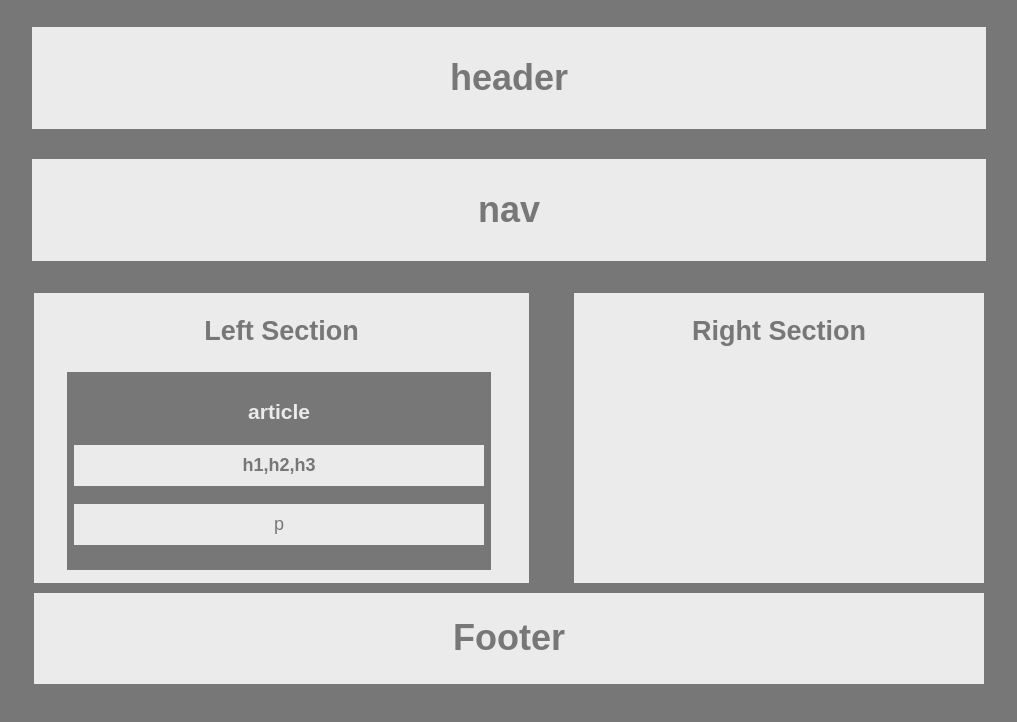
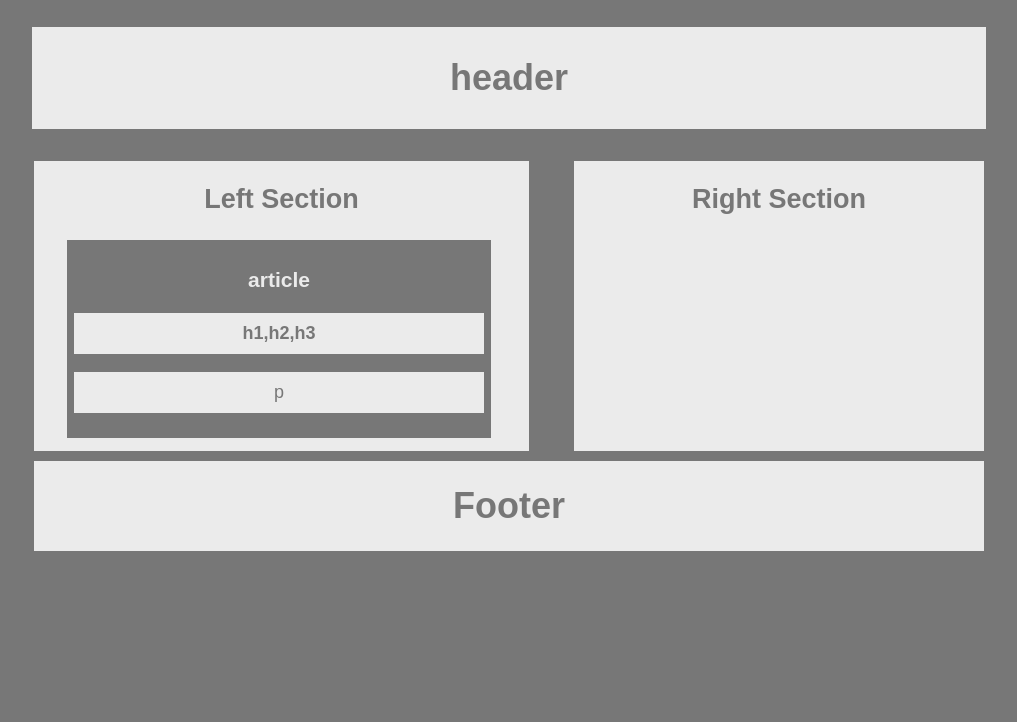
Before and after one commit to brombrombroom/HW-Wireframe, a plain HTML site: page index.html in a window 1280 px wide. Shown: the whole page, without its empty margins (131-1148 px from the left). Drawn offline with Linux system fonts and the light colour scheme.

Commit message:
update webcode

```diff
--- a/index.html
+++ b/index.html
@@ -12,9 +12,6 @@
             <header>header</header>
         </h1>
         </div>
-        <h1>
-            <header>nav</header>
-        </h1>
 
         <div class="LRContainer">
 
```
